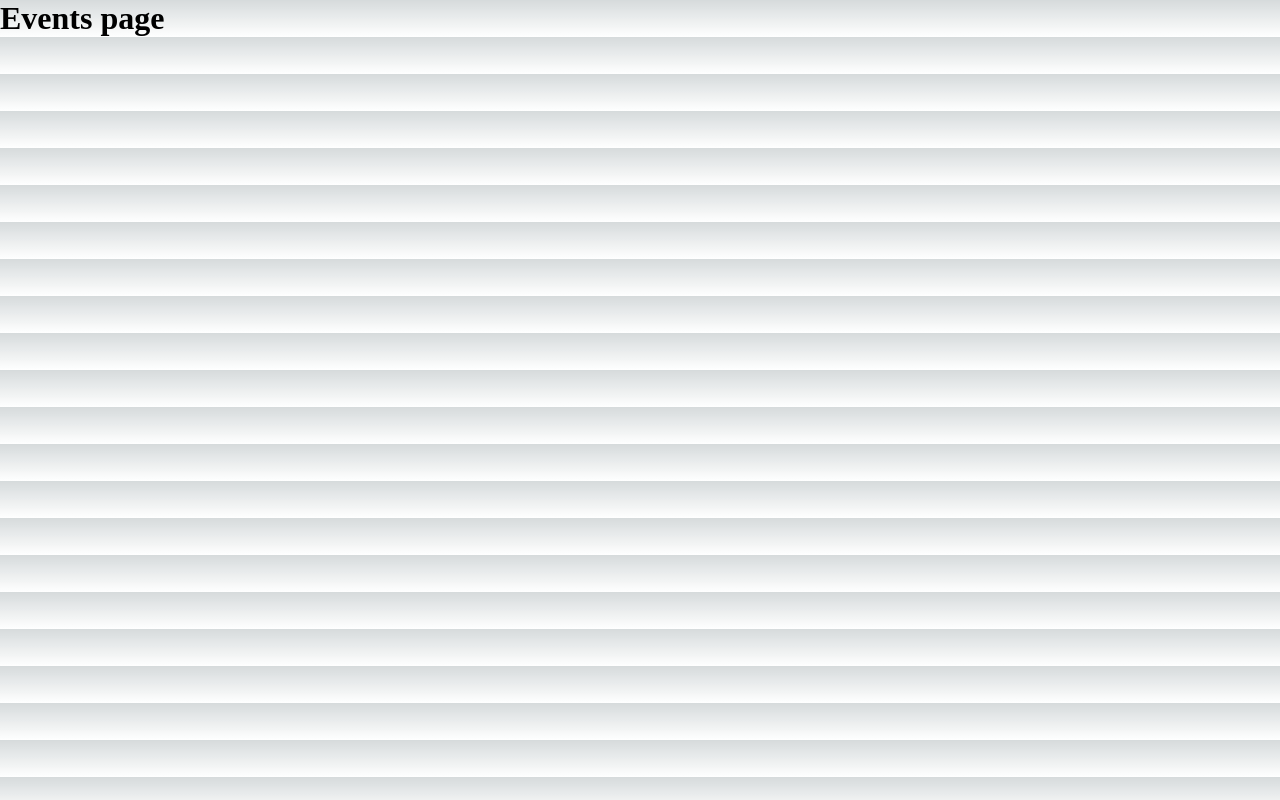
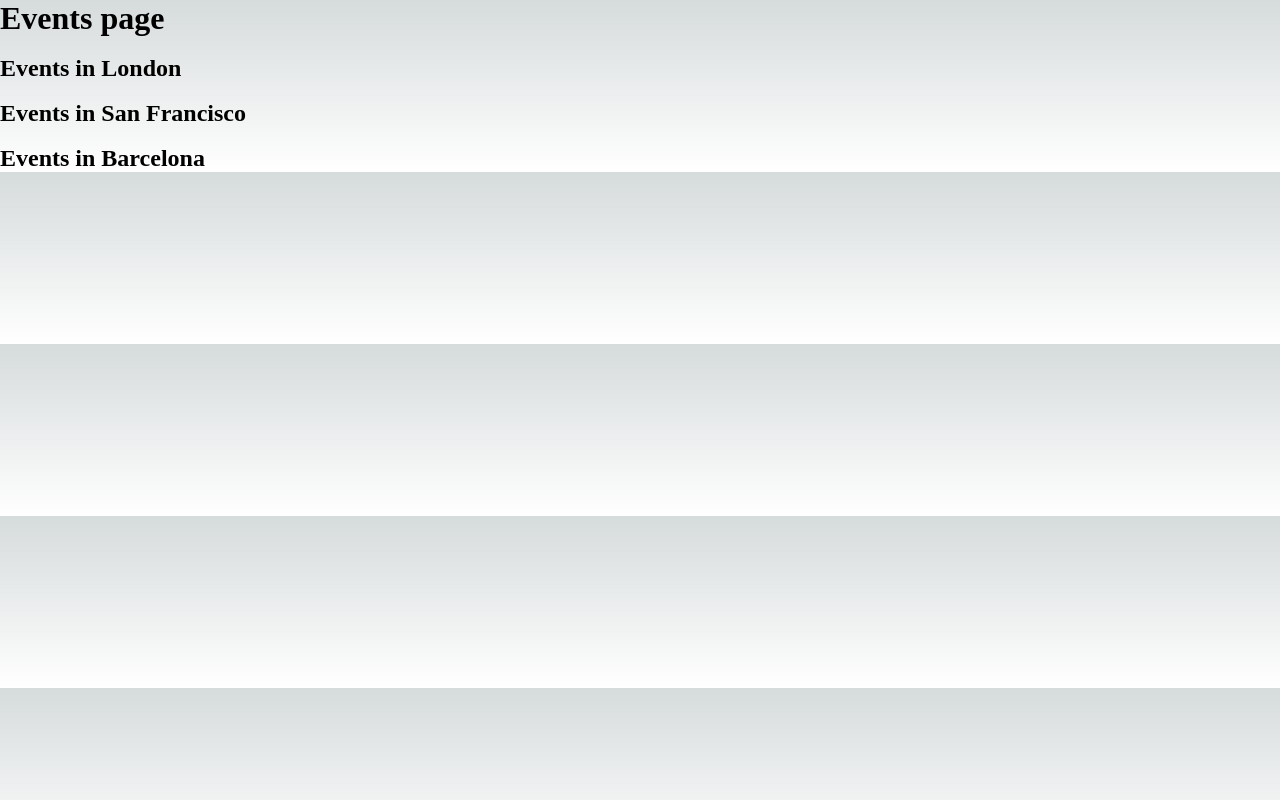
Before and after one commit to lennyAiko/Event-App-Manager, a Next.js app: page /events in a window 1280 px wide. Built offline with nearby package versions, Linux system fonts and the light colour scheme.

Commit message:
events page now setup

```diff
--- a/pages/events/index.js
+++ b/pages/events/index.js
@@ -1,6 +1,24 @@
 const Page = () => {
     return (
-      <h1>Events page</h1>
+      <div>
+        <h1>Events page</h1>
+        <div>
+          <a href=''>
+            <img />
+            <h2>Events in London</h2>
+          </a>
+
+          <a href=''>
+            <img />
+            <h2>Events in San Francisco</h2>
+          </a>
+
+          <a href=''>
+            <img />
+            <h2>Events in Barcelona</h2>
+          </a>
+        </div>
+      </div>
     )
   }
 
```
